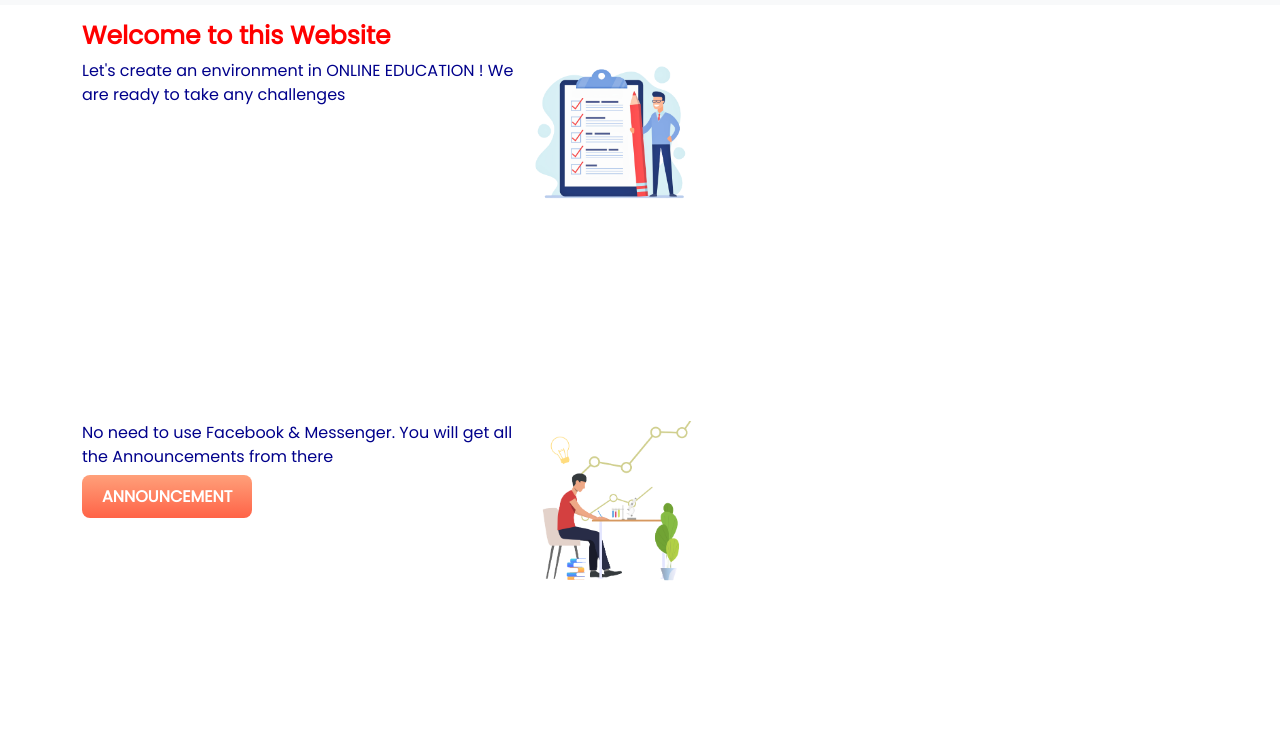
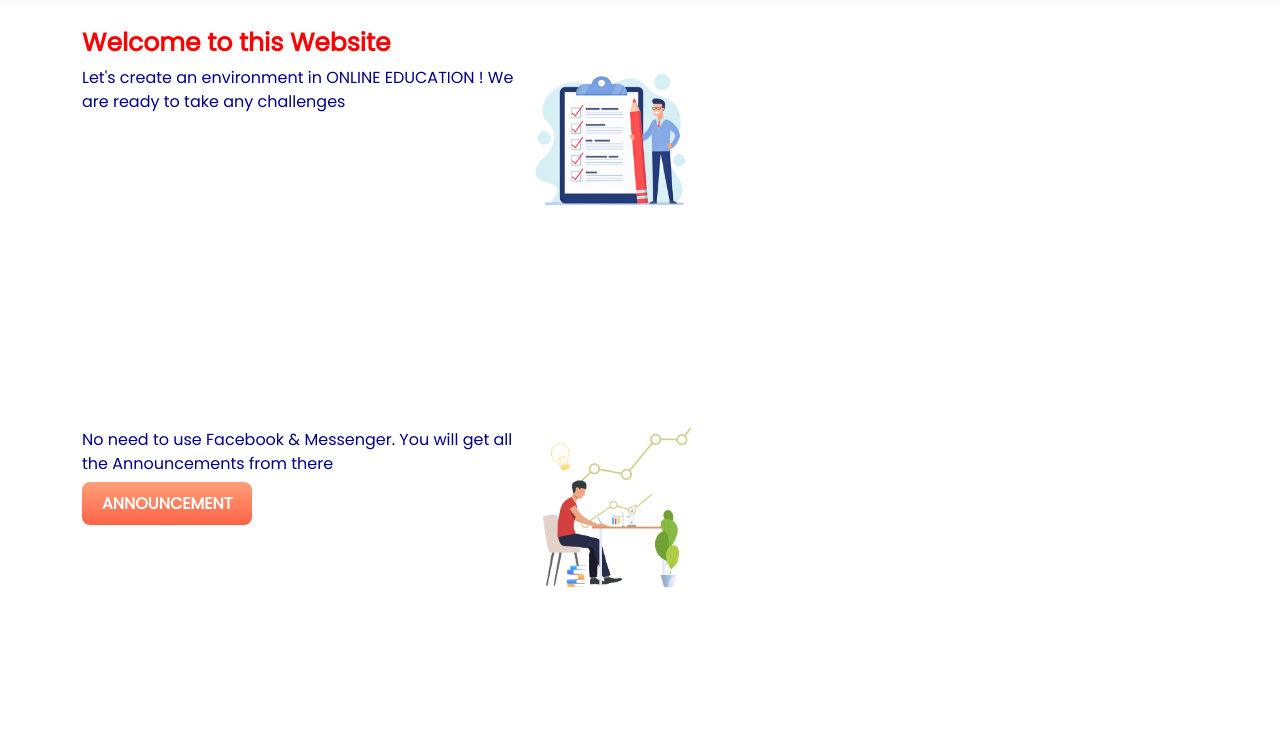
Before and after one commit to srijonbanerjee/exam, a plain HTML site: page index.html in a window 1280 px wide. Shown: the part 51-800 px from the top of the page. Drawn offline with nearby package versions, Linux system fonts and the light colour scheme.

Commit message:
Update style.css

```diff
--- a/style.css
+++ b/style.css
@@ -1,4 +1,3 @@
-
 
 
 
@@ -70,6 +69,7 @@
 	float:left;
 	padding:0px;
 	margin-bottom:9px;
+
 	}
 
 	h2{
@@ -78,6 +78,7 @@
 
 	p {
 	 color:darkblue;
+
 	}
 
 
@@ -103,3 +104,10 @@
 
 	color:Orange;
 	}
+
+
+	.top-banner{
+
+	background-color:white;
+	padding-top:7px;
+	}
```
